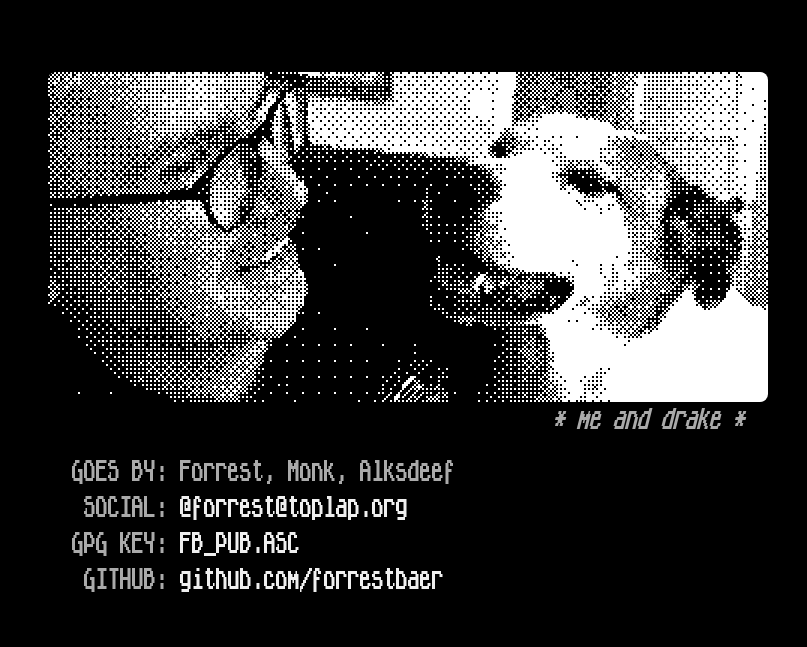
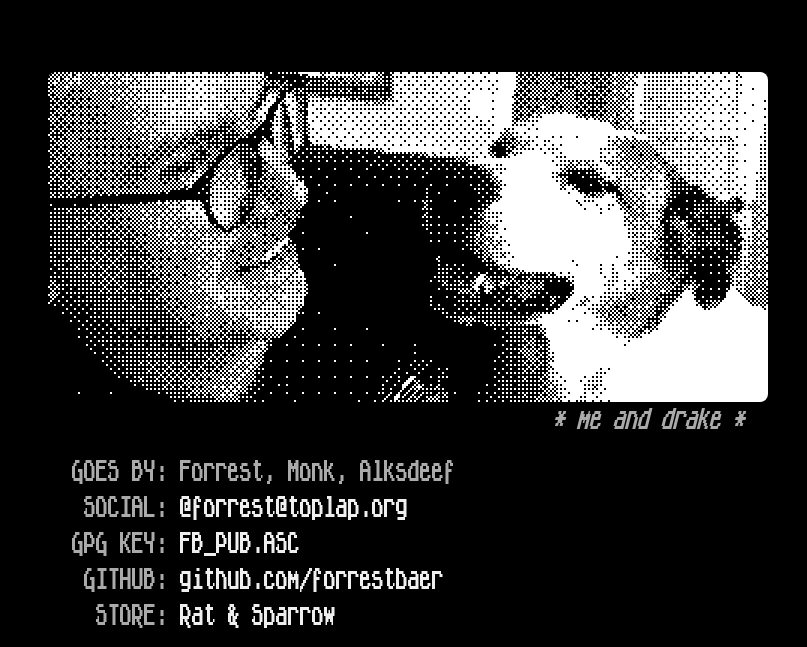
Before and after one commit to forrestbaer/forrestbaer.github.io, an Astro site: page /about in a window 1280 px wide. Shown: the part 91-738 px from the top of the page, without its empty margins (0-807 px from the left). Built offline with nearby package versions, Linux system fonts and the light colour scheme; Astro itself is replaced by a stand-in of ours.

Commit message:
small update

```diff
--- a/src/pages/about.astro
+++ b/src/pages/about.astro
@@ -18,6 +18,7 @@ import { Image } from 'astro:assets'
       <a href="/fb_pub.asc">FB_PUB.ASC</a>
     </p>
     <p><span> GITHUB:</span> <a href="https://github.com/forrestbaer">github.com/forrestbaer</a></p>
+    <p><span>  STORE:</span> <a href="https://ratandsparrow.com">Rat & Sparrow</a></p>
   </div>
 
   <div id="links">
```
Also changed, not shown: 1 other file.
